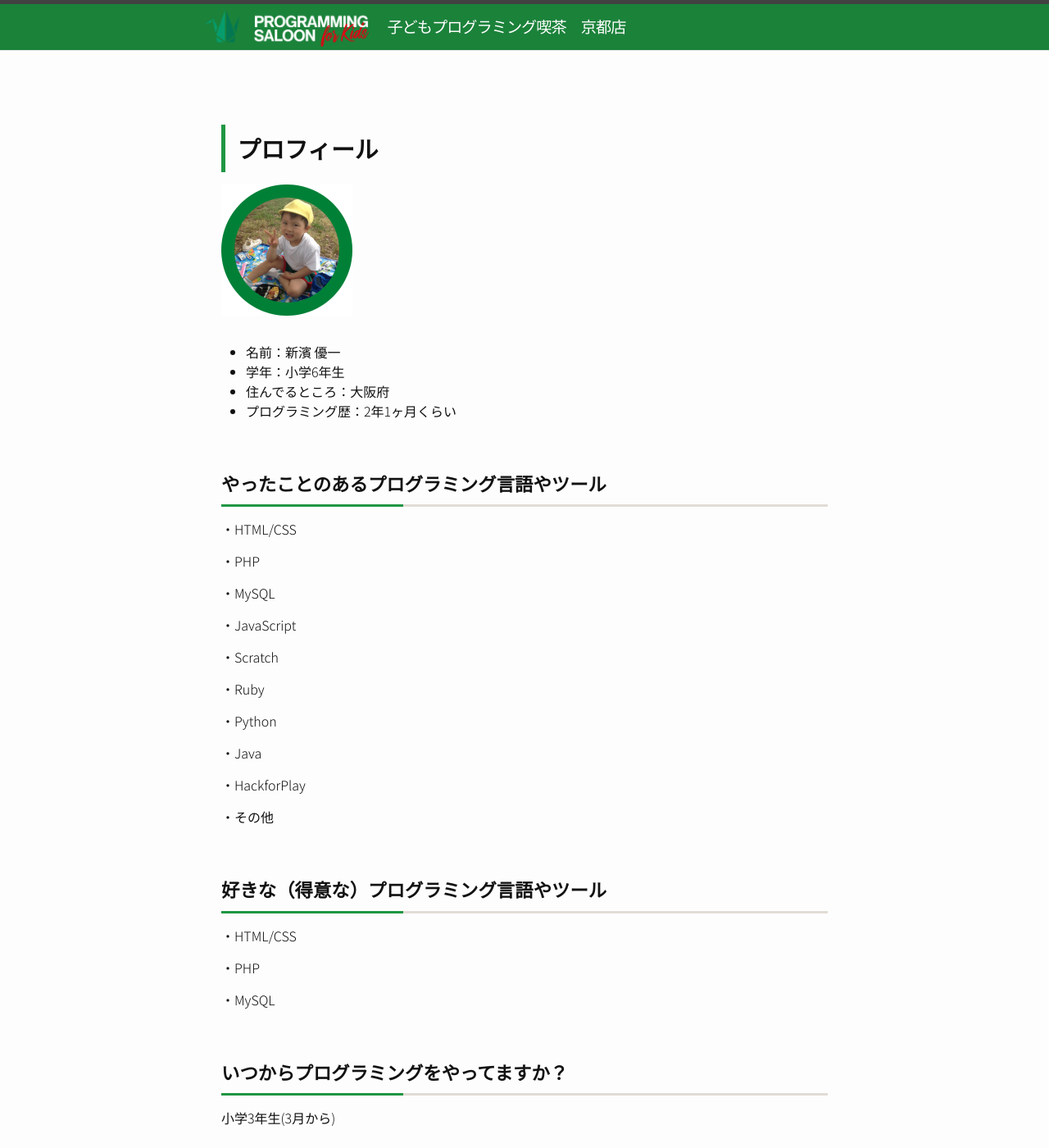
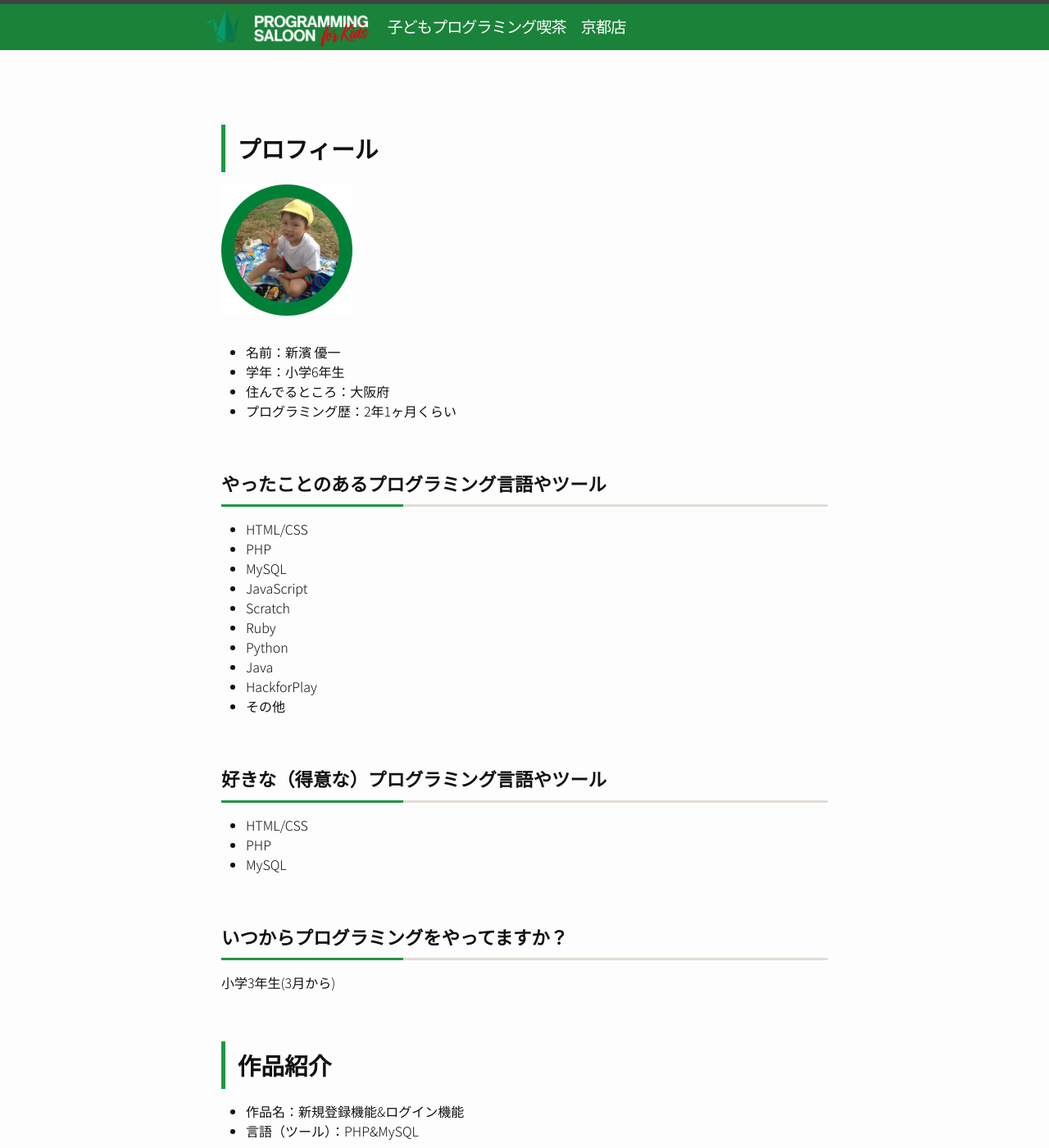
Before and after one commit to pgmsaloon4kids/kyoto, a Jekyll site: the page built from _posts/exhibiition/2021-04-01-kamisama.md, in a window 1280 px wide and 1400 px high. Shown: the whole window at 82% size. Built offline with Jekyll 4.4.1, drawn with Linux system fonts in a browser that asks for light colours.

Commit message:
fix profile pages

```diff
--- a/_posts/exhibiition/2021-04-01-kamisama.md
+++ b/_posts/exhibiition/2021-04-01-kamisama.md
@@ -12,33 +12,22 @@ icon: true
 
 ### やったことのあるプログラミング言語やツール
 
-・HTML/CSS
-
-・PHP
-
-・MySQL
-
-・JavaScript
-
-・Scratch
-
-・Ruby
-
-・Python
-
-・Java
-
-・HackforPlay
-
-・その他
+- HTML/CSS
+- PHP
+- MySQL
+- JavaScript
+- Scratch
+- Ruby
+- Python
+- Java
+- HackforPlay
+- その他
 
 ### 好きな（得意な）プログラミング言語やツール
 
-・HTML/CSS
-
-・PHP
-
-・MySQL
+- HTML/CSS
+- PHP
+- MySQL
 
 ### いつからプログラミングをやってますか？
 
```
Also changed, not shown: _posts/exhibiition/2021-04-01-akari.md (+3 -3 lines), _posts/exhibiition/2021-04-01-spirit-of-bijyutsu.md (+4 -4 lines), _posts/exhibiition/2021-04-01-takenoko.md (+0 -4 lines).
